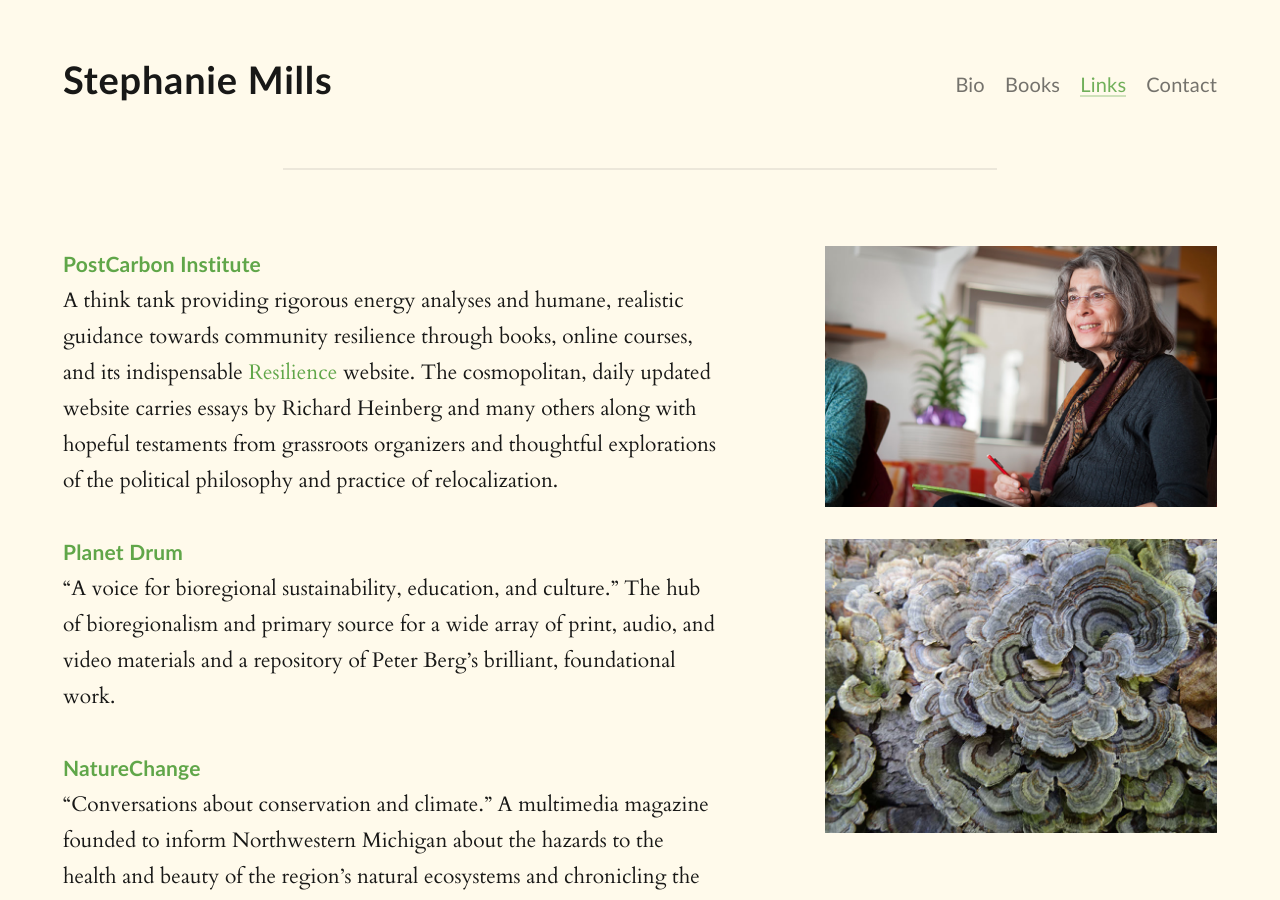
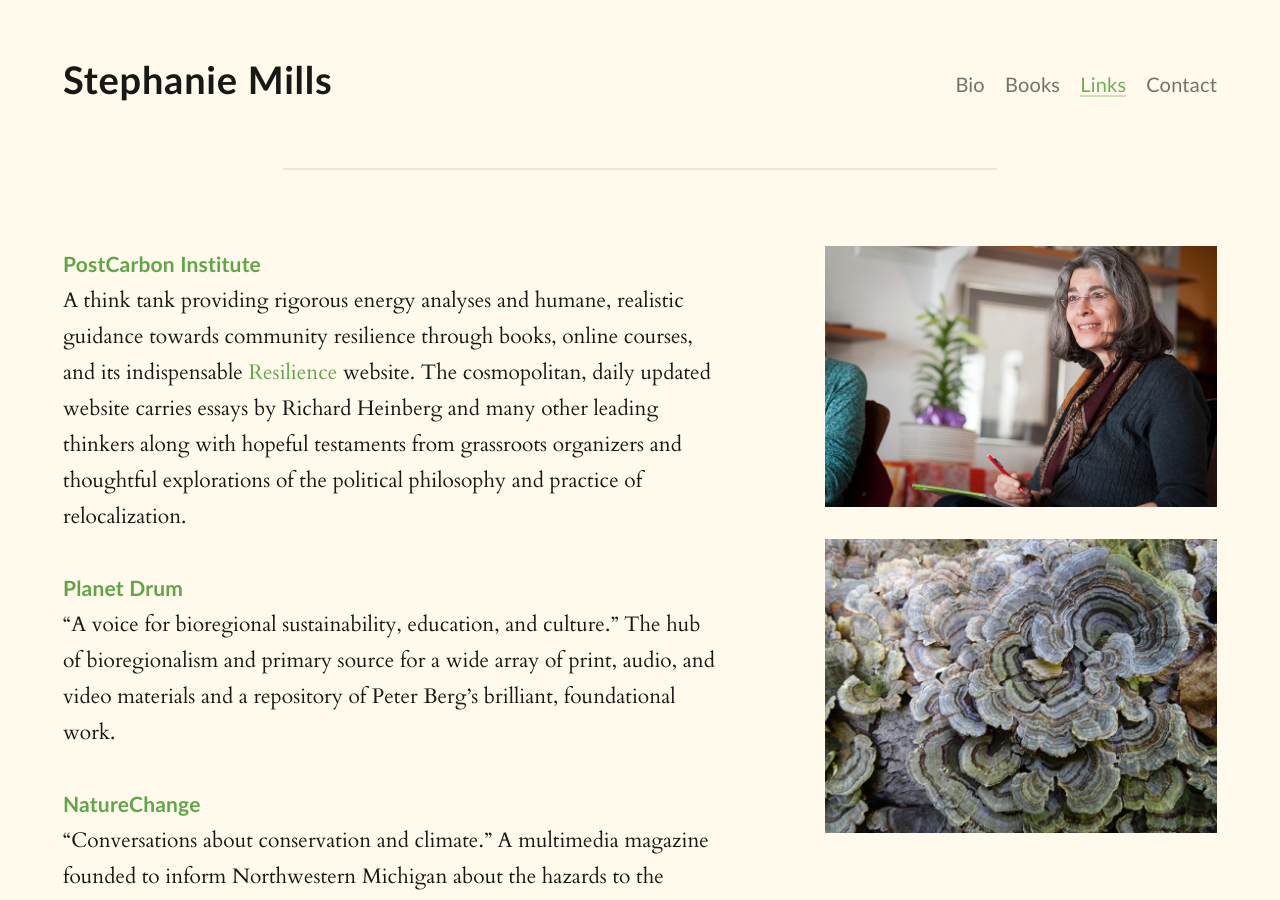
Before and after one commit to cscottmills/smillswriter, a Jekyll site: the page built from links.md, in a window 1280 px wide and 900 px high. Built offline with Jekyll 4.4.1, drawn with Linux system fonts in a browser that asks for light colours.

Commit message:
Edit links page content

```diff
--- a/links.md
+++ b/links.md
@@ -10,7 +10,7 @@ images:
 ---
 
 - ### [PostCarbon Institute](https://postcarbon.org){:target="_blank"}
-	A think tank providing rigorous energy analyses and humane, realistic guidance towards community resilience through books, online courses, and its indispensable [Resilience](https://resilience.org){:target="_blank"} website. The cosmopolitan, daily updated website carries essays by Richard Heinberg and many others along with hopeful testaments from grassroots organizers and thoughtful explorations of the political philosophy and practice of relocalization.
+	A think tank providing rigorous energy analyses and humane, realistic guidance towards community resilience through books, online courses, and its indispensable [Resilience](https://resilience.org){:target="_blank"} website. The cosmopolitan, daily updated website carries essays by Richard Heinberg and many other leading thinkers along with hopeful testaments from grassroots organizers and thoughtful explorations of the political philosophy and practice of relocalization.
 - ### [Planet Drum](http://planetdrum.org){:target="_blank"}
 	“A voice for bioregional sustainability, education, and culture.” The hub of bioregionalism and primary source for a wide array of print, audio, and video materials and a repository of Peter Berg’s brilliant, foundational work.
 - ### [NatureChange](http://naturechange.org){:target="_blank"}
```
